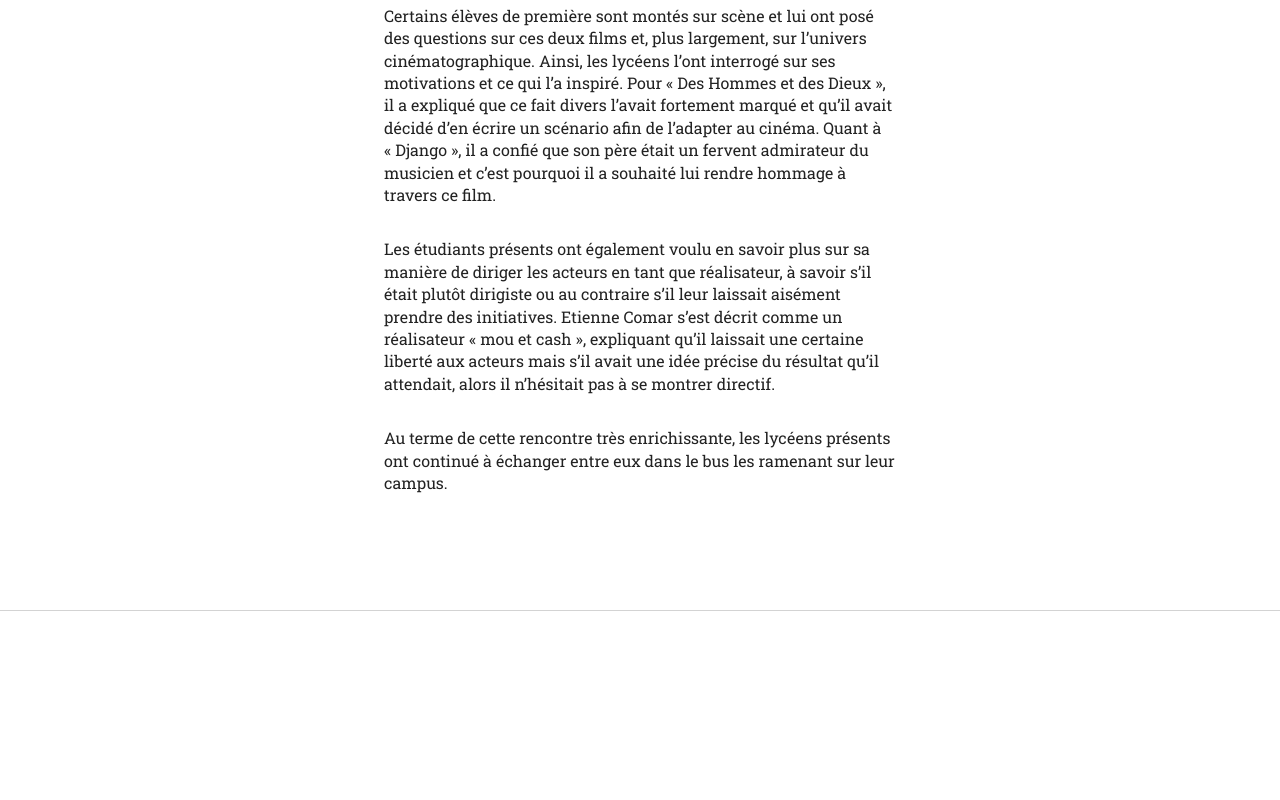
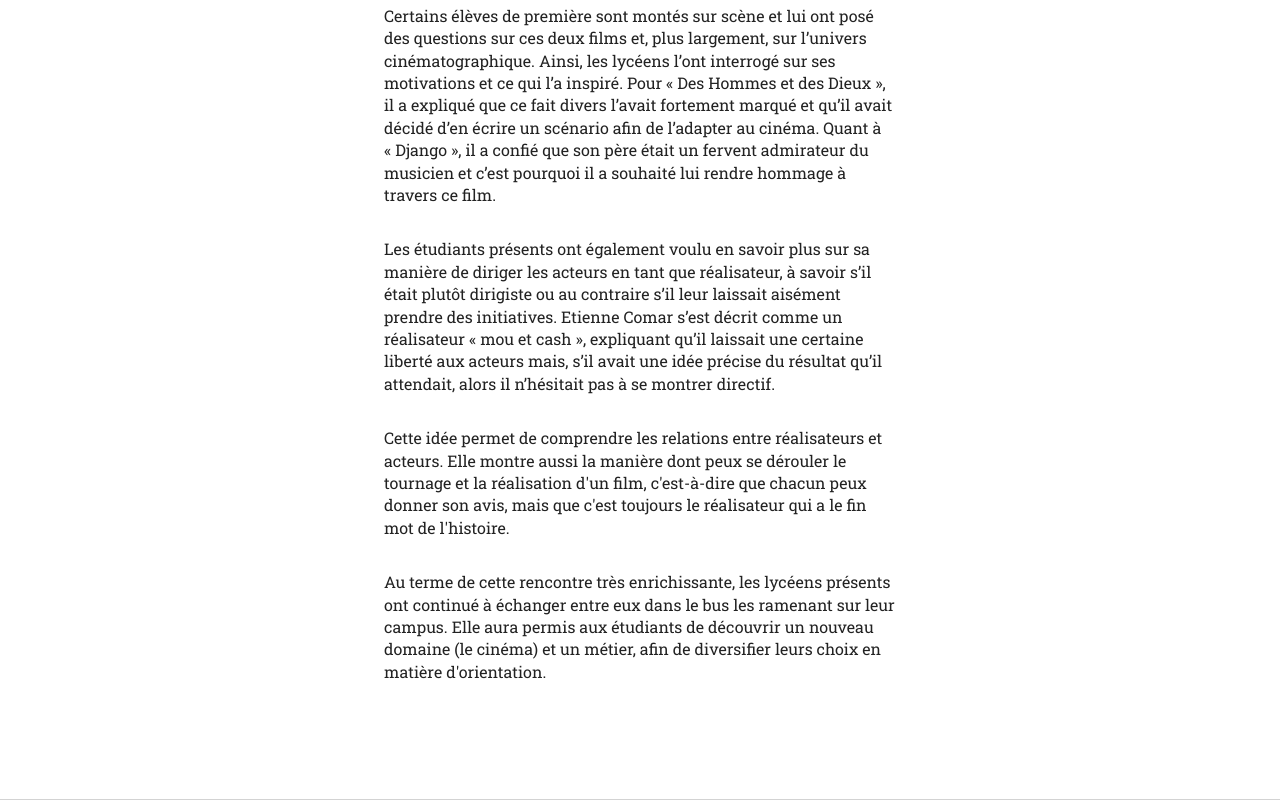
Before and after one commit to arthur22668/Francais, a plain HTML site: page index.html in a window 1280 px wide. Shown: the part 2100-2900 px from the top of the page. Before the commit the page ends 2711 px from the top, so only its background shows below. Drawn offline with Linux system fonts and the light colour scheme; a script that the page names is missing.

Commit message:
Added some text

```diff
--- a/index.html
+++ b/index.html
@@ -49,10 +49,14 @@
 			</p>
 			<p>
 				Les étudiants présents ont également voulu en savoir plus sur sa manière de diriger les acteurs en tant que réalisateur, à savoir s’il était plutôt dirigiste ou au contraire s’il leur laissait aisément prendre des initiatives. Etienne Comar s’est décrit
-				comme un réalisateur « mou et cash », expliquant qu’il laissait une certaine liberté aux acteurs mais s’il avait une idée précise du résultat qu’il attendait, alors il n’hésitait pas à se montrer directif.
+				comme un réalisateur « mou et cash », expliquant qu’il laissait une certaine liberté aux acteurs mais, s’il avait une idée précise du résultat qu’il attendait, alors il n’hésitait pas à se montrer directif.
 			</p>
 			<p>
-				Au terme de cette rencontre très enrichissante, les lycéens présents ont continué à échanger entre eux dans le bus les ramenant sur leur campus.
+				Cette idée permet de comprendre les relations entre réalisateurs et acteurs. Elle montre aussi la manière dont peux se dérouler le tournage et la réalisation d'un film, c'est-à-dire que chacun peux donner son avis, mais que c'est toujours le réalisateur qui
+				a le fin mot de l'histoire.
+			</p>
+			<p>
+				Au terme de cette rencontre très enrichissante, les lycéens présents ont continué à échanger entre eux dans le bus les ramenant sur leur campus. Elle aura permis aux étudiants de découvrir un nouveau domaine (le cinéma) et un métier, afin de diversifier leurs choix en matière d'orientation.
 			</p>
 		</section>
 	</article>
```
